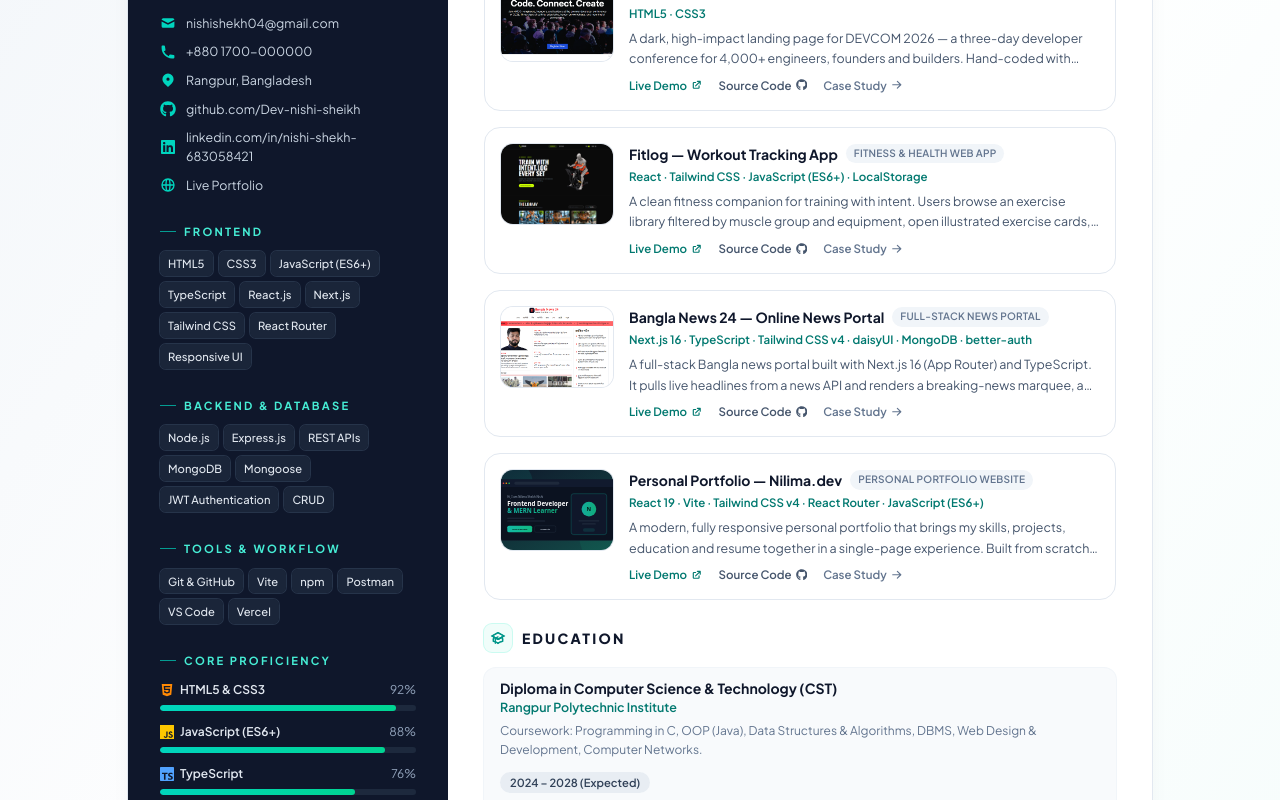
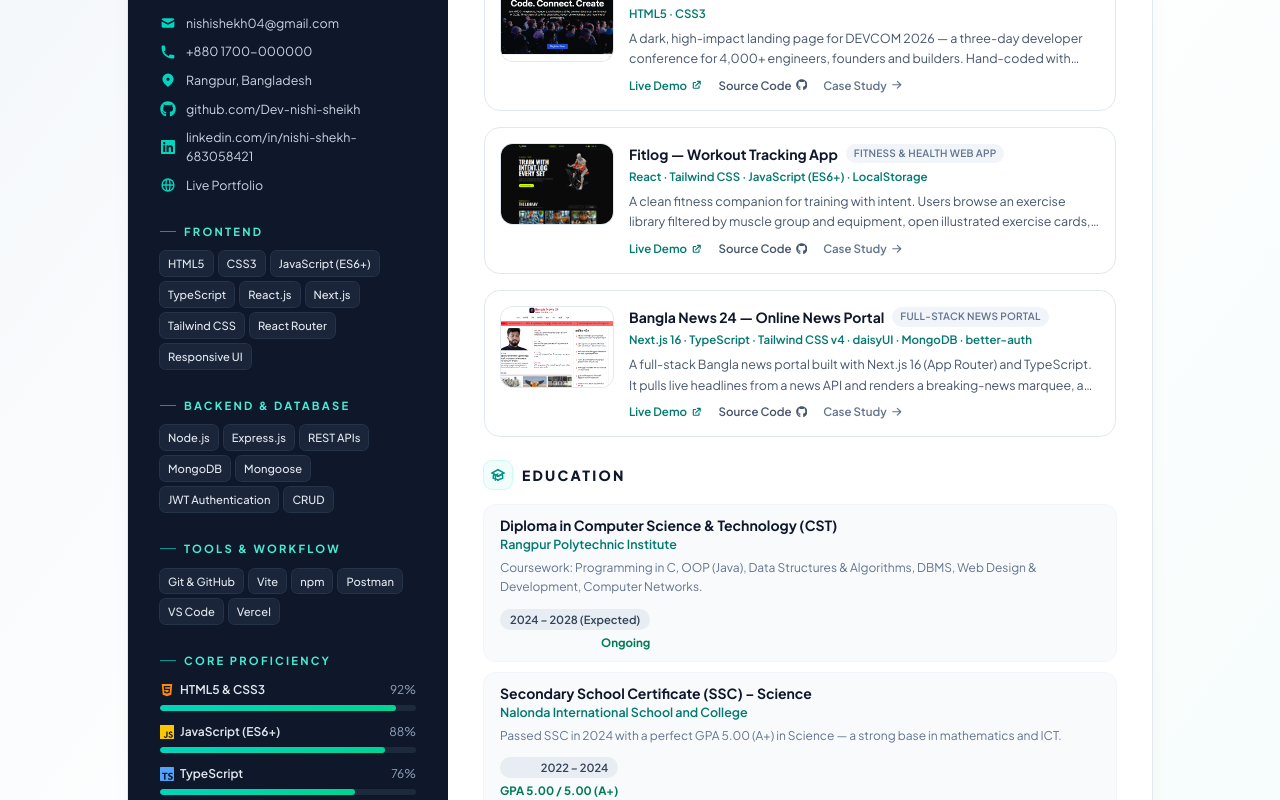
Before and after one commit to Dev-nishi-sheikh/portfolio-ejp-14, a React (Vite) app in the folder frontend/: page /resume in a window 1280 px wide. Shown: the part 472-1272 px from the top of the page. Built offline with nearby package versions, Linux system fonts and the light colour scheme.

Commit message:
Remove portfolio project, add live demo link to Bangla News 24

```diff
--- a/frontend/src/components/AboutMe.jsx
+++ b/frontend/src/components/AboutMe.jsx
@@ -131,7 +131,7 @@ const AboutMe = () => {
             {/* Micro Stats */}
             <div className="grid grid-cols-3 gap-3 pt-6 mt-6 border-t border-gray-100 text-center">
               <div className="p-2.5 bg-gray-50 rounded-xl">
-                <span className="block text-2xl font-black text-teal-600">4</span>
+                <span className="block text-2xl font-black text-teal-600">3</span>
                 <span className="text-[11px] text-gray-500 font-medium">Demo Projects</span>
               </div>
               <div className="p-2.5 bg-gray-50 rounded-xl">
--- a/frontend/src/components/Hero.jsx
+++ b/frontend/src/components/Hero.jsx
@@ -166,7 +166,7 @@ const Hero = () => {
             {/* Floating projects badge */}
             <div className="absolute -right-4 bottom-16 hidden items-center gap-3 rounded-2xl border border-slate-200 bg-white/95 px-3.5 py-2.5 shadow-xl backdrop-blur-md sm:flex">
               <span className="flex h-9 w-9 items-center justify-center rounded-lg bg-teal-100 text-sm font-bold text-teal-700">
-                4
+                3
               </span>
               <div>
                 <p className="text-xs font-bold text-slate-900">
--- a/frontend/src/data/projects.js
+++ b/frontend/src/data/projects.js
@@ -1,7 +1,6 @@
 import devcon from "../assets/projects/Devcon.png";
 import fitlog from "../assets/projects/fitlog.png";
 import banglaNews from "../assets/projects/bangla-news-24.png";
-import portfolio from "../assets/projects/portfolio.svg";
 
 const projects = [
   {
@@ -61,7 +60,7 @@ const projects = [
     ],
     description:
       "A full-stack Bangla news portal built with Next.js 16 (App Router) and TypeScript. It pulls live headlines from a news API and renders a breaking-news marquee, a lead-story hero, category-wise sections and a 'most read' list. Readers can browse categories and open full article pages, and can sign up / sign in with email and password (better-auth + MongoDB) to personalise their reading experience.",
-    live: "",
+    live: "https://bangla-news-24.vercel.app/",
     github: "https://github.com/Dev-nishi-sheikh/bangla-news-24",
     challenges: [
       "Rendering live third-party news data with Next.js server components and handling loading and empty states",
@@ -76,29 +75,6 @@ const projects = [
       "An editor CMS dashboard to publish and manage articles",
     ],
   },
-  {
-    id: 4,
-    title: "Personal Portfolio — Nilima.dev",
-    image: portfolio,
-    category: "Personal Portfolio Website",
-    technologies: ["React 19", "Vite", "Tailwind CSS v4", "React Router", "JavaScript (ES6+)"],
-    description:
-      "A modern, fully responsive personal portfolio that brings my skills, projects, education and resume together in a single-page experience. Built from scratch with React 19, Vite and Tailwind CSS v4, it features reusable components, client-side routing, a filterable skills section, a detailed project case-study page and a print-friendly resume that can be saved as a PDF. Deployed on Vercel with automatic redeploys from GitHub.",
-    live: "https://portfolio-ejp-14.vercel.app/",
-    github: "https://github.com/Dev-nishi-sheikh/portfolio-ejp-14",
-    challenges: [
-      "Designing a reusable component architecture and keeping the visual language consistent across every section",
-      "Making each section fully responsive, from small phones up to large desktops",
-      "Configuring the correct Vite base path so the same build works on both Vercel and GitHub Pages",
-      "Building a clean, print-friendly resume page that can be saved as a PDF",
-    ],
-    future: [
-      "Adding a real backend (Node.js + Express + MongoDB) so the contact form sends emails",
-      "A blog section to share what I learn while growing into full-stack development",
-      "Dark-mode toggle and subtle scroll animations",
-      "One-click resume download generated as a PDF",
-    ],
-  },
 ];
 
 export default projects;
```
Also changed, not shown: frontend/src/assets/projects/portfolio.svg (deleted).
